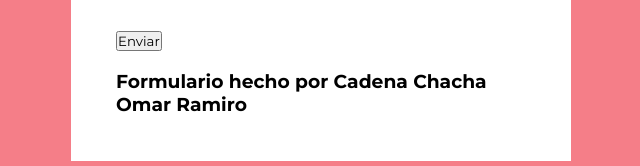
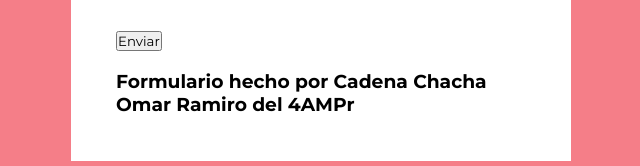
Before and after one commit to byte-264/furmulario-de-datos, a plain HTML site: page index.html in a window 1280 px wide. Shown: the part 1716-1882 px from the top of the page, without its empty margins (319-959 px from the left). Drawn offline with Linux system fonts and the light colour scheme.

Commit message:
Update index.html

```diff
--- a/index.html
+++ b/index.html
@@ -273,7 +273,7 @@
 
     </form>
 	   <br>
-	    <h3>Formulario hecho por Cadena Chacha Omar Ramiro</h3>
+	    <h3>Formulario hecho por Cadena Chacha Omar Ramiro del 4AMPr</h3>
   </div>
   </body>
 </html>
```
